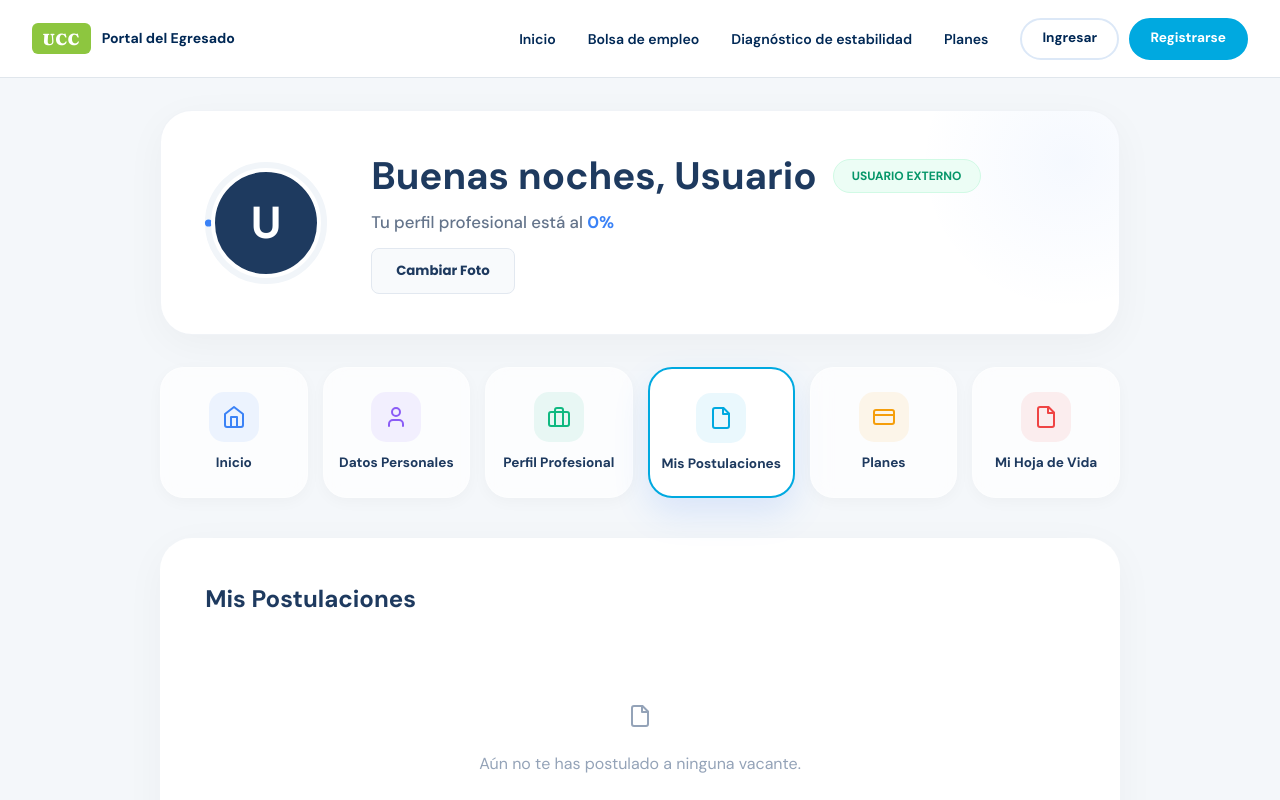
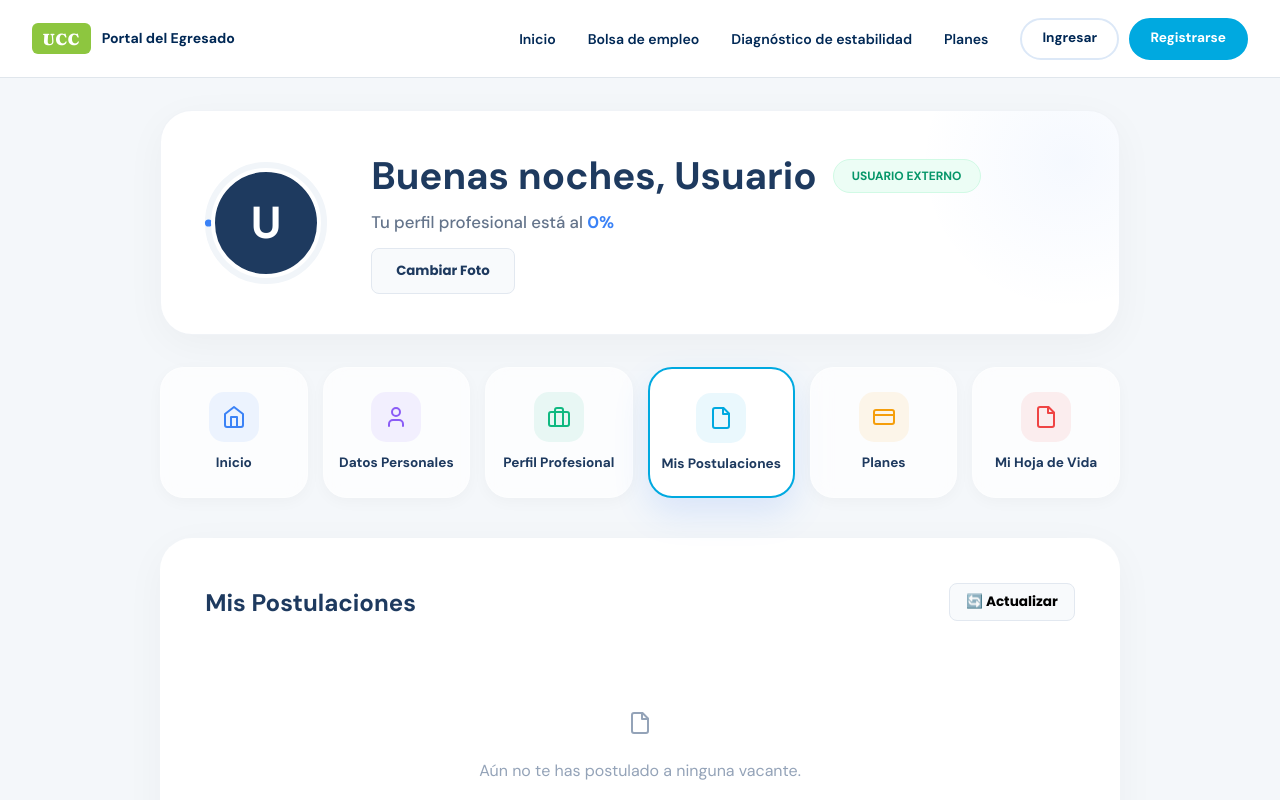
Before and after one commit to Andres0606/proyecto-ia, a Next.js app in the folder Front/: page /dashboard-externo in a window 1280 px wide. Both pictures are taken after a click on the element "Mis Postulaciones". Shown: the top 800 px of the page. Built offline with nearby package versions, Linux system fonts and the light colour scheme.

Commit message:
solucion ver datos

```diff
--- a/Front/app/dashboard-externo/page.tsx
+++ b/Front/app/dashboard-externo/page.tsx
@@ -320,7 +320,12 @@ export default function DashboardExterno() {
 
           {activeSection === 'apps' && (
             <div>
-              <h2 style={{ marginBottom: '30px', color: '#1e3a5f', fontWeight: 900 }}>Mis Postulaciones</h2>
+              <div style={{ display: 'flex', justifyContent: 'space-between', alignItems: 'center', marginBottom: '30px' }}>
+                <h2 style={{ margin: 0, color: '#1e3a5f', fontWeight: 900 }}>Mis Postulaciones</h2>
+                <button onClick={() => userId && fetchMyApplications(userId)} style={{ padding: '8px 16px', background: '#f8fafc', border: '1px solid #e2e8f0', borderRadius: '12px', fontSize: '0.85rem', fontWeight: 700, cursor: 'pointer', display: 'flex', alignItems: 'center', gap: '8px' }}>
+                  🔄 Actualizar
+                </button>
+              </div>
               {myApplications.length === 0 ? (
                 <div style={{ textAlign: 'center', padding: '60px', color: '#94a3b8' }}>
                   <Icons.File />
@@ -331,8 +336,8 @@ export default function DashboardExterno() {
                   {myApplications.map(app => (
                     <div key={app.id} style={{ display: 'flex', alignItems: 'center', justifyContent: 'space-between', padding: '24px', borderRadius: '20px', border: '1px solid #f1f5f9', background: '#f8fafc' }}>
                       <div>
-                        <h3 style={{ margin: 0, color: '#1e3a5f', fontSize: '1.1rem', fontWeight: 800 }}>{app.vacantes?.cargo}</h3>
-                        <p style={{ margin: '4px 0', color: '#64748b', fontWeight: 500 }}>{app.vacantes?.empresas?.razon_social} · {app.vacantes?.modalidad}</p>
+                        <h3 style={{ margin: 0, color: '#1e3a5f', fontSize: '1.1rem', fontWeight: 800 }}>{app.vacantes?.cargo || `Vacante #${app.vacante_id}`}</h3>
+                        <p style={{ margin: '4px 0', color: '#64748b', fontWeight: 500 }}>{app.vacantes?.empresas?.razon_social || 'Empresa UCC'} · {app.vacantes?.modalidad || 'Remoto'}</p>
                         <small style={{ color: '#94a3b8' }}>Postulado el: {new Date(app.fecha_postulacion).toLocaleDateString()}</small>
                       </div>
                       <span style={{
```
